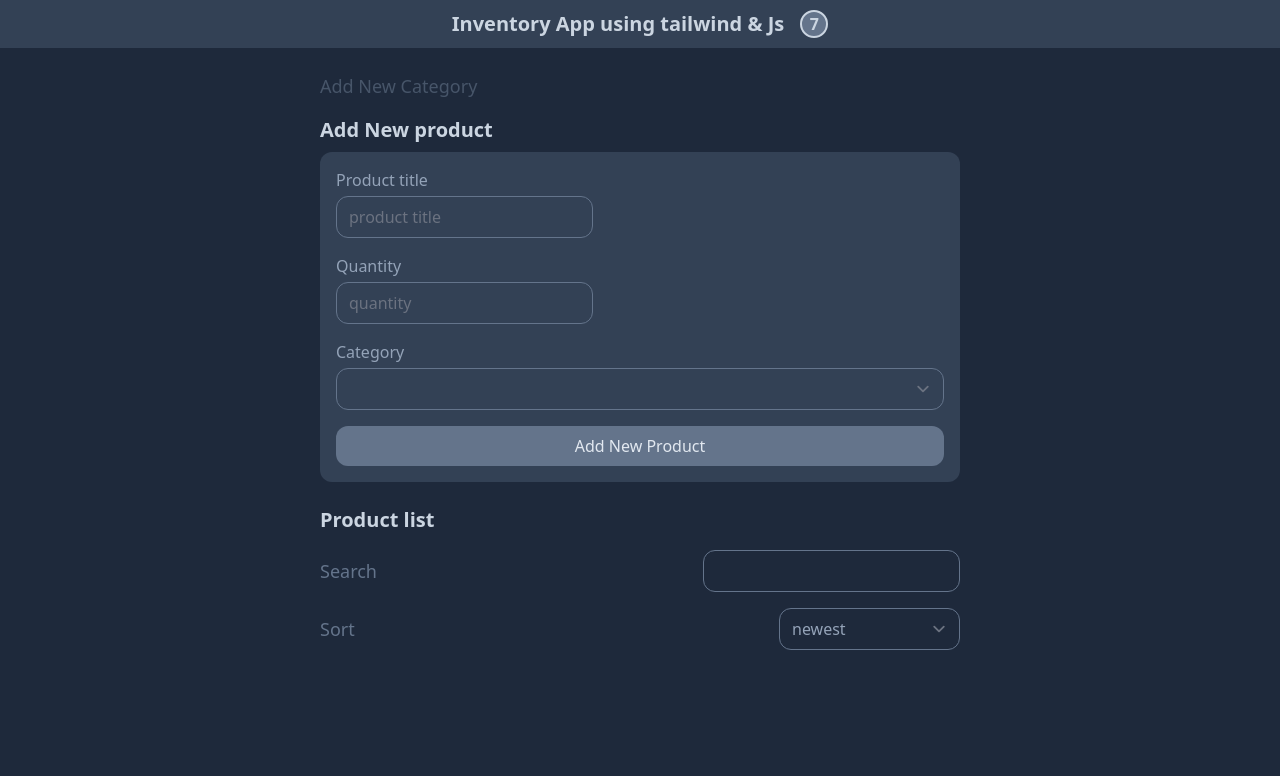
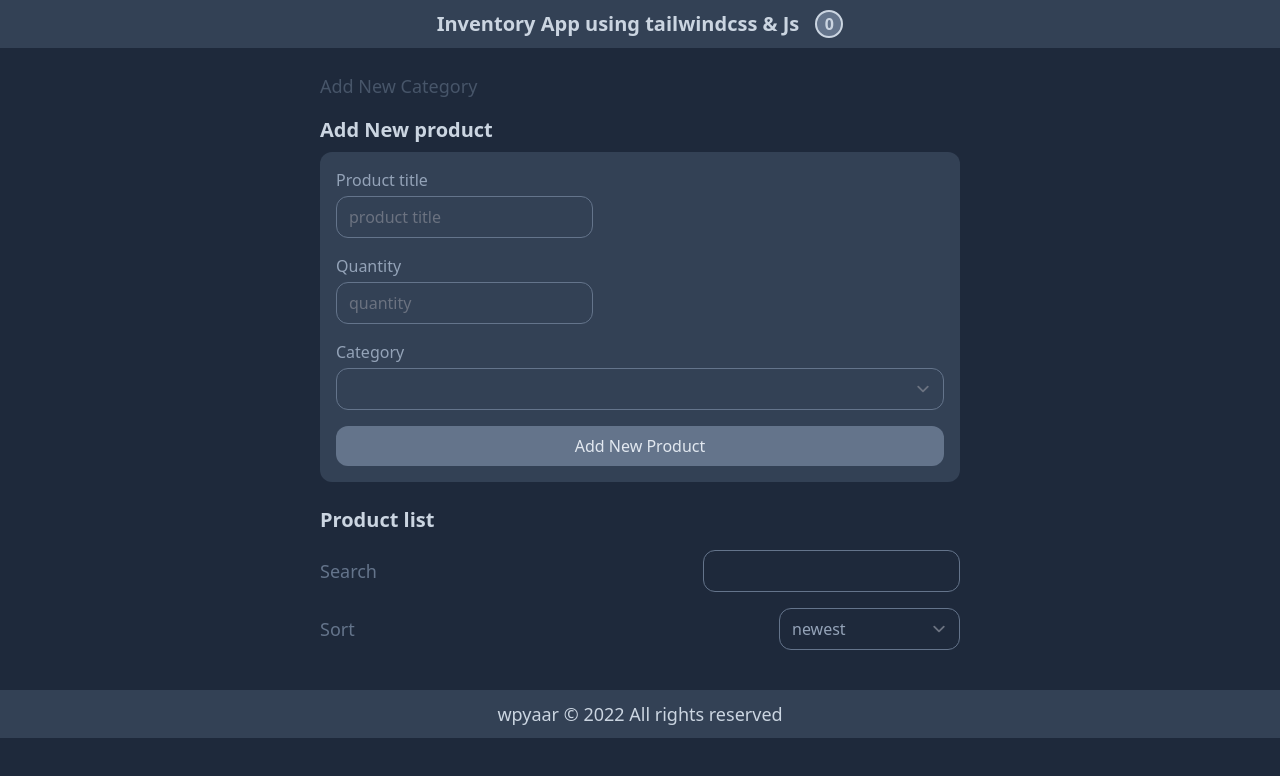
Before and after one commit to mjr0924/inventory-app-js-tailwindcss, a website with bundled scripts: page public/index.html in a window 1280 px wide. Built offline with nearby package versions, Linux system fonts and the light colour scheme.

Commit message:
updated header & footer

```diff
--- a/public/index.html
+++ b/public/index.html
@@ -14,11 +14,12 @@
         class="h-12 flex items-center justify-center gap-x-4 bg-slate-700 mb-6"
       >
         <h1 class="text-xl font-bold text-slate-300">
-          Inventory App using tailwind & Js
+          Inventory App using tailwindcss & Js
         </h1>
         <span
+          id="count-product"
           class="flex justify-center items-center w-7 h-7 rounded-full bg-slate-500 border-2 border-slate-300 font-bold text-slate-300"
-          >7</span
+          ></span
         >
       </div>
 
@@ -165,8 +166,18 @@
             </option>
           </select>
         </div>
-        <div id="products-list" class="pb-20"></div>
+        <div id="products-list"></div>
       </div>
+
+      <footer>
+        <div
+          class="h-12 flex items-center justify-center gap-x-4 bg-slate-700 mt-10"
+        >
+          <h1 class="text-lg text-slate-300">
+            wpyaar © <span class="year"></span> All rights reserved
+          </h1>
+        </div>
+      </footer>
     </div>
 
     <script src="../src/js/app.js" type="module"></script>
--- a/src/js/ProductView.js
+++ b/src/js/ProductView.js
@@ -3,6 +3,7 @@ import Storage from "./Storage.js";
 const addNewProductBtn = document.querySelector("#add-new-product");
 const searchInput = document.querySelector("#search-input");
 const selectedSort = document.querySelector("#sort-products");
+
 class ProductView {
   constructor() {
     addNewProductBtn.addEventListener("click", (e) => this.addNewProduct(e));
@@ -13,6 +14,17 @@ class ProductView {
 
   setApp() {
     this.products = Storage.getAllProducts();
+  }
+
+  setYear() {
+    const year = document.querySelector(".year");
+    let x = new Date().getFullYear();
+    year.innerHTML = x;
+  }
+
+  countProduct() {
+    const countProduct = document.querySelector("#count-product");
+    countProduct.innerHTML = Storage.getAllProducts().length;
   }
 
   addNewProduct(e) {
@@ -65,6 +77,7 @@ class ProductView {
       item.addEventListener("click", (e) => this.deleteProduct(e));
     });
   }
+
   searchProducts(e) {
     const value = e.target.value.trim().toLowerCase();
     const filteredProducts = this.products.filter((p) =>
@@ -72,11 +85,13 @@ class ProductView {
     );
     this.createProductsList(filteredProducts);
   }
+
   sortProducts(e) {
     const value = e.target.value;
     this.products = Storage.getAllProducts(value);
     this.createProductsList(this.products);
   }
+
   deleteProduct(e) {
     const productId = e.target.dataset.productId;
     Storage.deleteProduct(productId);
--- a/src/js/app.js
+++ b/src/js/app.js
@@ -4,7 +4,8 @@ import ProductView from "./ProductView.js";
 document.addEventListener("DOMContentLoaded", () => {
   CategoryView.setApp();
   ProductView.setApp();
-  console.log(ProductView);
+  ProductView.setYear();
+  ProductView.countProduct();
   CategoryView.createCategoriesList();
   ProductView.createProductsList(ProductView.products);
 });
```
Also changed, not shown: public/build/style.css.
